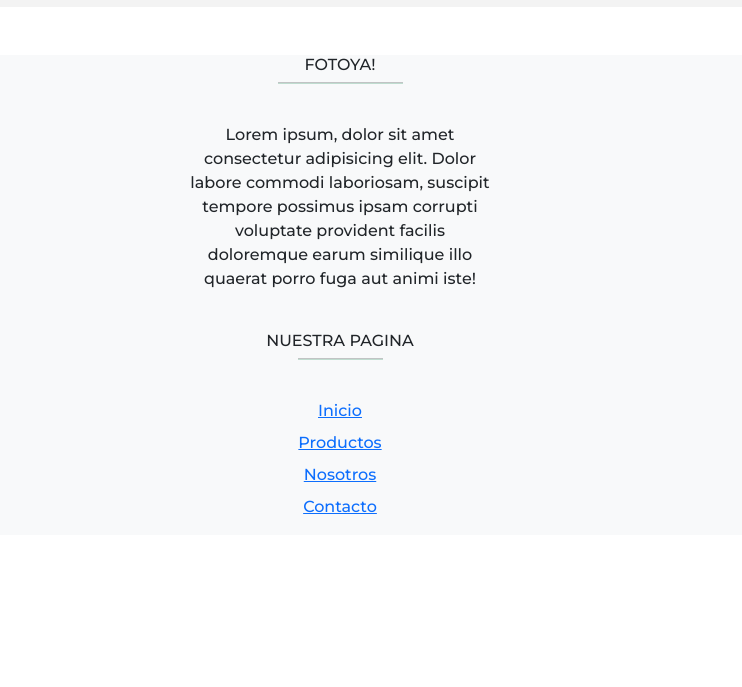
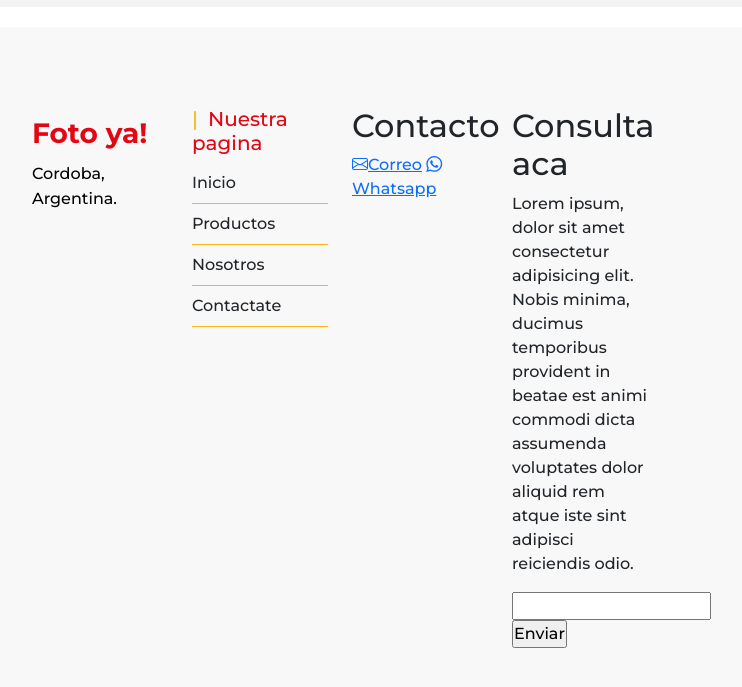
Before and after one commit to biancaurbisaglia/Pagina-Fotoya, a website: page index.html in a window 1280 px wide. Shown: the part 2363-3050 px from the top of the page, without its empty margins (300-1042 px from the left). Before the commit the page ends 2898 px from the top, so only its background shows below. Drawn offline with nearby package versions, Linux system fonts and the light colour scheme.

Commit message:
Cambio en el footer

```diff
--- a/index.html
+++ b/index.html
@@ -137,26 +137,39 @@
         </div>
         <!------------------- Pie de pagina----------------------------- -->
 
-        <footer class="page-footer bg-light">
-            <div class="container1 text-center text-md-left mt-5 ">
-                <div class="row ">
-                    <div class="col-md-3 mx-auto mb-4">
-                        <h6 class="text-uppercase font-weight-bold ">Fotoya!</h6>
-                        <hr class="bg-success mb-4 mt-0 d-inline-block mx-auto" style="width:125px;height:2px">
-                        <p class="mt-2">Lorem ipsum, dolor sit amet consectetur adipisicing elit. Dolor labore commodi laboriosam, suscipit tempore possimus ipsam corrupti voluptate provident facilis doloremque earum similique illo quaerat porro fuga aut animi iste!</p>
-                    </div>
-                    <div>
-                        <h6 class="text-uppercase font-weight-bold ">Nuestra pagina</h6>
-                        <hr class="bg-success mb-4 mt-0 d-inline-block mx-auto" style="width:85px;height:2px">
-                        <ul class="list-unstyled">
-                            <li class="my-2"><a href="index.html">Inicio</a></li>
-                            <li class="my-2"><a href="/pages/productos.html">Productos</a></li>
-                            <li class="my-2"><a href="/pages/nosotros.html">Nosotros</a></li>
-                            <li class="my-2"><a href="/pages/contacto.html">Contacto</a></li>
-                        </ul>
+        <footer >
+                <div class="footer-top">
+                    <div class="container">
+                        <div class="row">
+                            <div class="col-md-3 col-sm-6 col-xs-12 segment-one">
+                                <h3>Foto ya!</h3>
+                                <p>Cordoba, Argentina.</p>
+                            </div>
+                            <div class="col-md-3 col-sm-6 col-xs-12 segment-two">
+                                <h3>Nuestra pagina</h3>
+                                <ul>
+                                    <li><a href=""></a>Inicio</li>
+                                    <li><a href=""></a>Productos</li>
+                                    <li><a href=""></a>Nosotros</li>
+                                    <li><a href=""></a>Contactate</li>
+                                </ul>
+                            </div>
+                            <div class="col-md-3 col-sm-6 col-xs-12 segment-three">
+                                <h2>Contacto</h2>
+                                <a href="#"><i class="bi bi-envelope"></i>Correo</a>
+                                <a href="#"><i class="bi bi-whatsapp"></i>Whatsapp</a>
+                            </div>
+                            <div class="col-md-3 col-sm-6 col-xs-12 segment-four">
+                                <h2>Consulta aca</h2>
+                                <p>Lorem ipsum, dolor sit amet consectetur adipisicing elit. Nobis minima, ducimus temporibus provident in beatae est animi commodi dicta assumenda voluptates dolor aliquid rem atque iste sint adipisci reiciendis odio.</p>
+                                <form action="">
+                                    <input type="email">
+                                    <input type="submit" value="Enviar">
+                                </form>
+                            </div>
+                        </div>
                     </div>
                 </div>
-            </div>
         </footer>
 
 
--- a/scss/misc/_variables.scss
+++ b/scss/misc/_variables.scss
@@ -3,4 +3,5 @@
 $color-primary:#fab617;
 $color-secondary:#E30613;
 $color-three: #f3f3f398;
+$color-four: #000;
 $font-nav: 18px;
--- a/scss/partials/_footer.scss
+++ b/scss/partials/_footer.scss
@@ -1,19 +1,62 @@
 /* Footer en todas las paginas */
 
-/* footer {
-    background-color: $color-three;
-    min-height: 100px;
+footer {
+    .footer-top {
+        background: $color-three;
+        padding: 80px 0;
 
-    p {
-        color: $color-secondary;
-        text-align: center;
+        .row {
+            .segment-one {
+                h3 {
+                    color: $color-secondary;
+                    font-weight: 800;
+                    margin: 10px 0;
+                }
+
+                p {
+                    color: $color-four;
+                    line-height: 25px;
+                }
+            }
+
+            .segment-two {
+                h3 {
+                    color: $color-secondary;
+                    font-size: 20px;
+
+                    &:before {
+                        content: "|";
+                        color: $color-primary;
+                        padding-right: 10px;
+                    }
+                }
+                ul{
+                    margin: 0;
+                    padding: 0;
+                    list-style: none;
+                    li{
+                        border-bottom: 1px solid $color-primary;
+                        line-height: 40px;
+                        a{
+
+                        }
+                    }
+                }
+            }
+
+        }
     }
+
+
 }
 
-#iconos {
+
+
+
+/* #iconos {
     i {
         font-size: 26px;
         padding: 0 8px;
         color: $color-secondary;
     }
-} */
+}  */
```
Also changed, not shown: css/styles.css.
